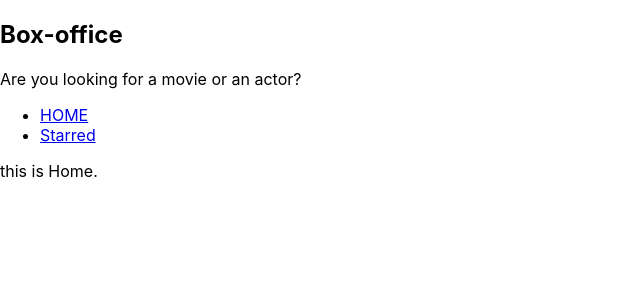
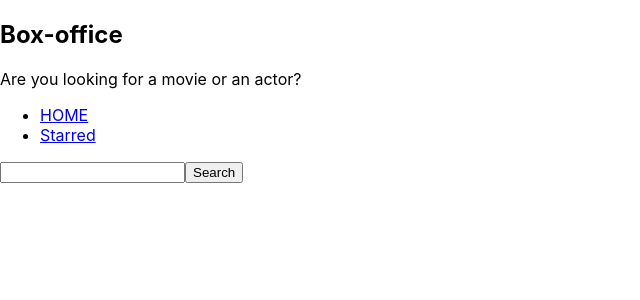
Before and after one commit to sourav2708/box-office, a React (Create React App) app: page / in a window 1280 px wide. Shown: the top 300 px of the page, without its empty margins (0-640 px from the left). Built offline with nearby package versions, Linux system fonts and the light colour scheme.

Commit message:
created input and fetch from tvmaze API

```diff
--- a/src/pages/Home.js
+++ b/src/pages/Home.js
@@ -1,10 +1,40 @@
-import React from 'react';
+import React, { useState } from 'react';
 import MainPageLayout from "../components/MainPageLayout";
 
 const Home = () => {
-    return<MainPageLayout>
-            this is Home.
+   // eslint-disable-next-line no-unused-vars
+   const [input, setInput] = useState('');
+
+   const onSearch = () => {
+    // https://api.tvmaze.com/search/shows?q=men
+
+    fetch(`https://api.tvmaze.com/search/shows?q=${input}`).then(r => r.json()).then(result => {
+        console.log(result);
+    });
+
+   };
+
+   const onInputChange = ev => {
+       // eslint-disable-next-line no-console
+       setInput(ev.target.value);
+   };
+
+   const onKeyDown = (ev) => {
+       if (ev.keyCode === 13 ) {
+           onSearch()
+       };
+   };
+
+
+
+    return (
+    <MainPageLayout>
+            <input type="text" onChange={onInputChange} onKeyDown={onKeyDown} value={input} />
+            <button type="button" onClick={onSearch}>
+                Search
+                </button>
         </MainPageLayout>
+    );
 };
 
 export default Home;
```
Also changed, not shown: 1 other file (tests, documents, lock files or other folders).
